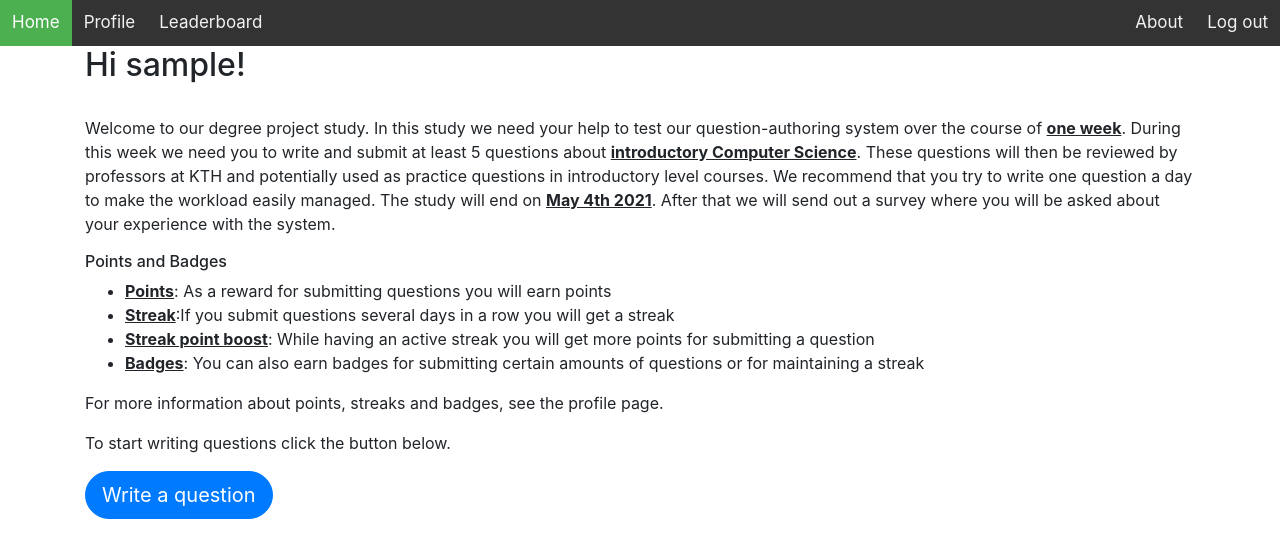
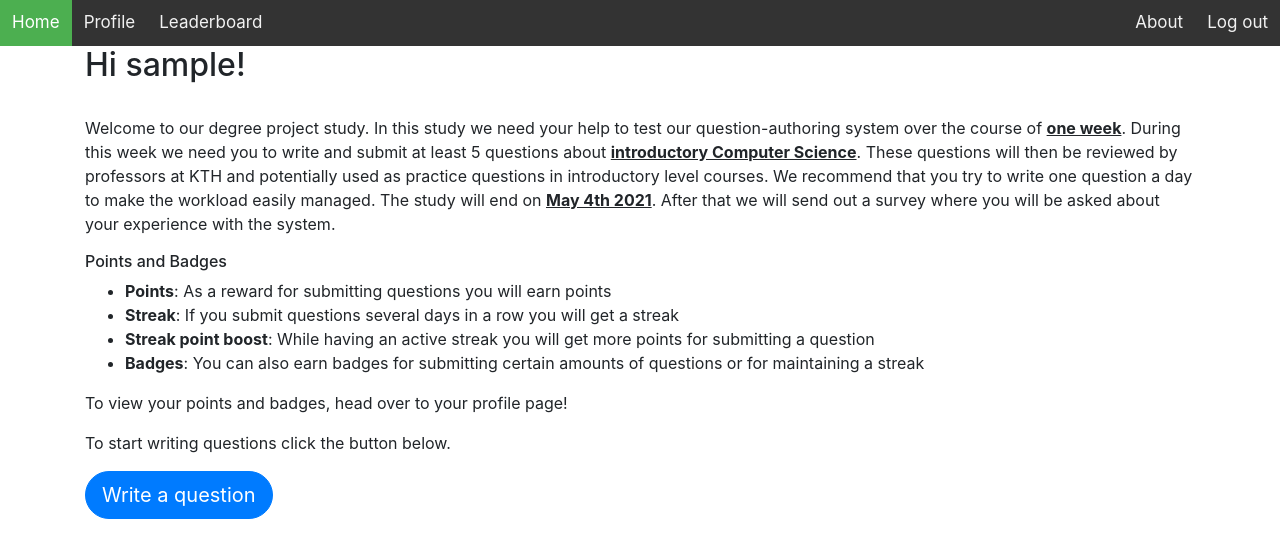
Before and after one commit to oskaredv/kex2021, a Django app: page / in a window 1280 px wide. Shown: the top 558 px of the page. Run offline with Django 3.2, Linux system fonts and the light colour scheme; a user stored in the database is signed in; tables that the repository leaves empty hold one stand-in row (values such as "Sample post").

Commit message:
removed underline from bullet list and added text about multiple correct choices in write question page

```diff
--- a/templates/home.html
+++ b/templates/home.html
@@ -57,13 +57,13 @@
 
   <h6>Points and Badges</h6>
   <ul>
-    <li><b><u>Points</u></b>: As a reward for submitting questions you will earn points</li>
-    <li><b><u>Streak</u></b>:If you submit questions several days in a row you will get a streak</li>
-    <li><b><u>Streak point boost</u></b>: While having an active streak you will get more points for submitting a question</li>
-    <li><b><u>Badges</u></b>: You can also earn badges for submitting certain amounts of questions or for maintaining a streak</li>
+    <li><b>Points</b>: As a reward for submitting questions you will earn points</li>
+    <li><b>Streak</b>: If you submit questions several days in a row you will get a streak</li>
+    <li><b>Streak point boost</b>: While having an active streak you will get more points for submitting a question</li>
+    <li><b>Badges</b>: You can also earn badges for submitting certain amounts of questions or for maintaining a streak</li>
   </ul>
 
-  <p>For more information about points, streaks and badges, see the profile page.</p>
+  <p>To view your points and badges, head over to your profile page! </p>
 
   <p>To start writing questions click the button below. </p>
 
--- a/templates/questions/createquestion.html
+++ b/templates/questions/createquestion.html
@@ -32,6 +32,7 @@ Write a question
 <div class="filler">
 <div class = "container">
 <h2>Write a question:</h2>
+<p>Questions can have several correct answers, check the boxes for each correct choice.</p>
 
 
 <form method="post" class="uniForm">
```
